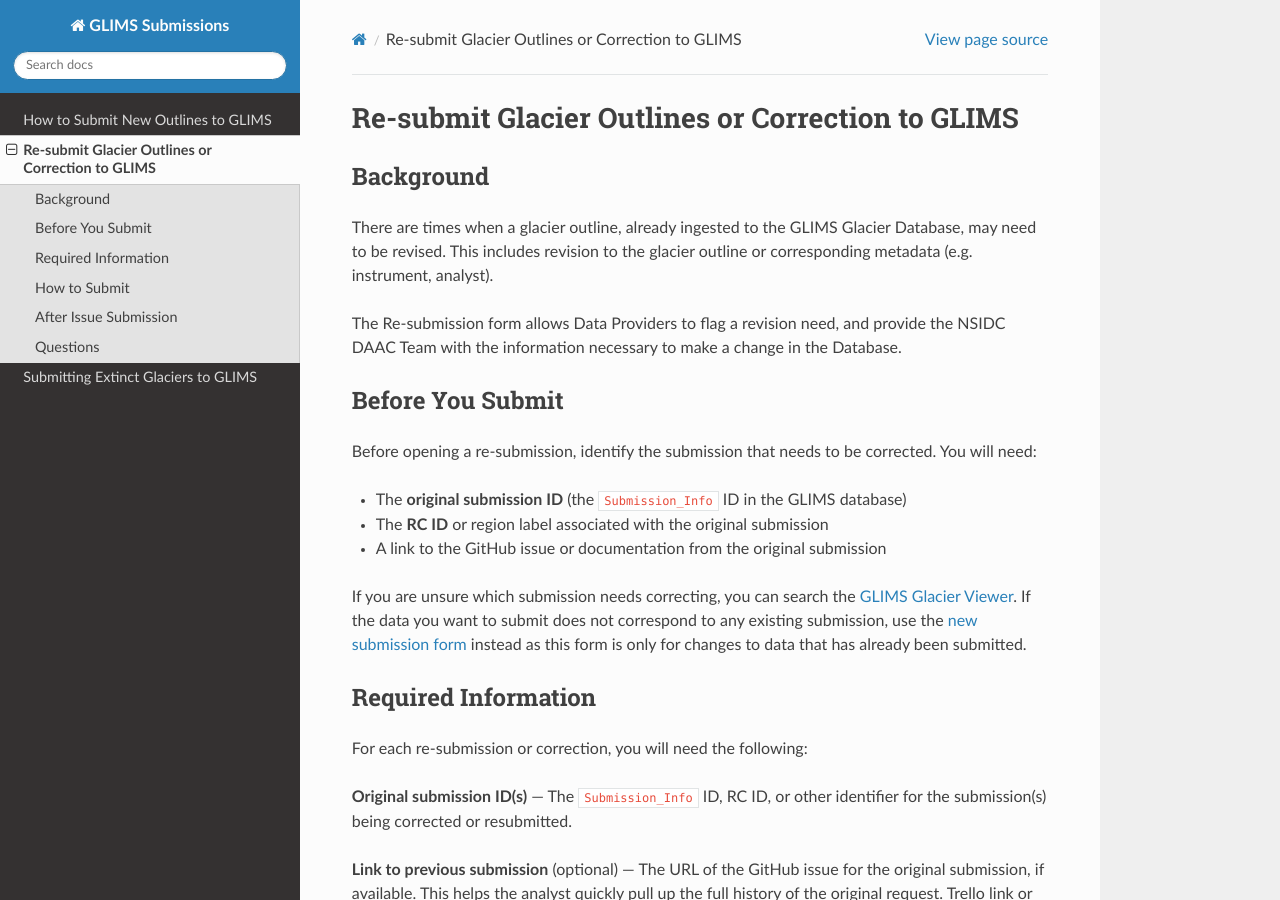
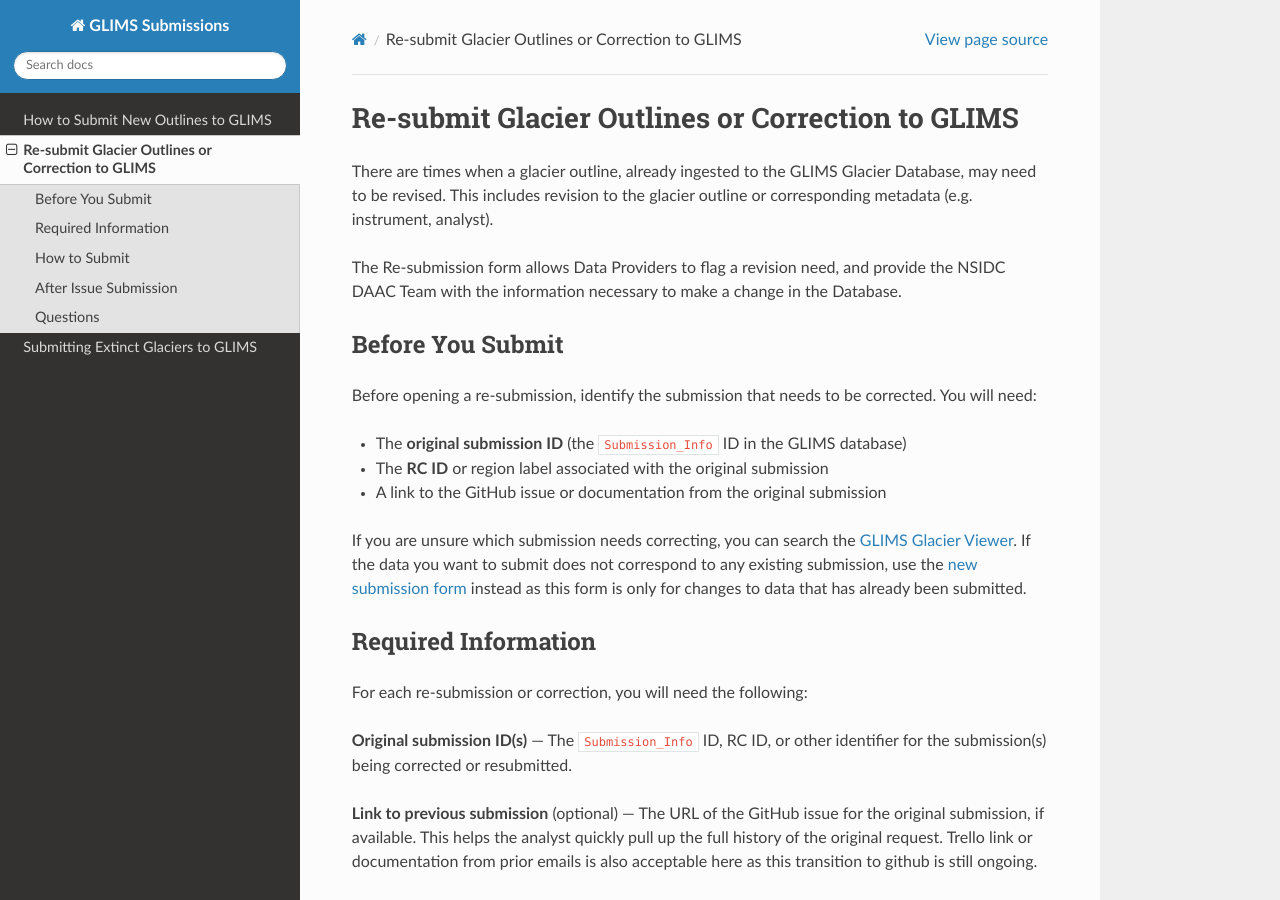
Before and after one commit to glims-nsidc/glims-submissions-docs, a Sphinx documentation site: the page built from docs/re_submitting.md, in a window 1280 px wide and 900 px high. Built offline with Sphinx 7.4.7 and the Read the Docs theme 3.1.0, drawn with Linux system fonts in a browser that asks for light colours.

Commit message:
simplify sections

```diff
--- a/docs/re_submitting.md
+++ b/docs/re_submitting.md
@@ -1,6 +1,4 @@
 # Re-submit Glacier Outlines or Correction to GLIMS
-
-## Background
 
 There are times when a glacier outline, already ingested to the GLIMS Glacier Database, may need to be revised. This includes revision to the glacier outline or corresponding metadata (e.g. instrument, analyst).
 
--- a/docs/submitting_extinct_glaciers.md
+++ b/docs/submitting_extinct_glaciers.md
@@ -1,6 +1,4 @@
 # Submitting Extinct Glaciers to GLIMS
-
-## Background
 
 GLIMS (Global Land Ice Measurements from Space) tracks glaciers that have disappeared by marking their status as gone in the GLIMS Glacier Database. This capability was added in 2023 in recognition of the growing number of glaciers that have completely melted away or shrunk to the point that local experts no longer consider them glaciers.
 
```
